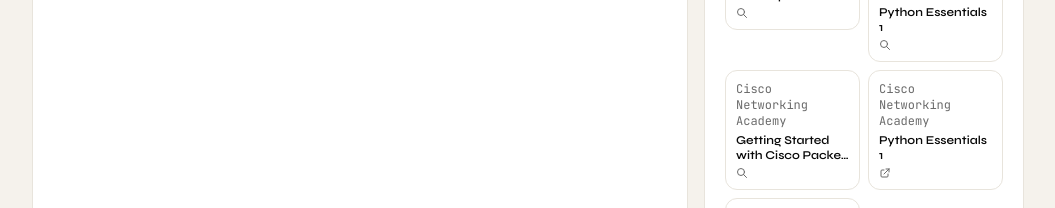
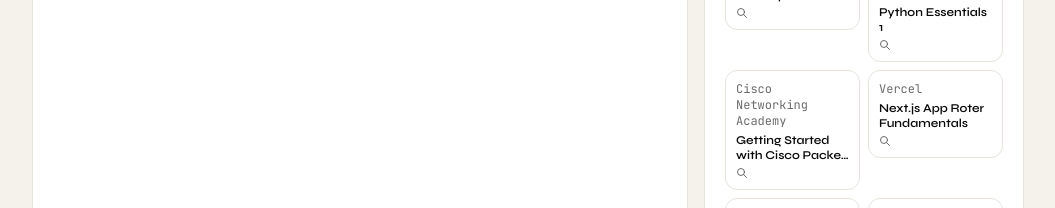
Before and after one commit to JustRax/portfolio, a Vue app: page /#/ in a window 1280 px wide. Shown: the part 1490-1698 px from the top of the page, without its empty margins (112-1167 px from the left). Built offline with nearby package versions, Linux system fonts and the light colour scheme.

Commit message:
Refactor code structure for improved readability and maintainability

```diff
--- a/src/data/portfolio.js
+++ b/src/data/portfolio.js
@@ -12,6 +12,7 @@
 import introCert from '../assets/images/intro_to_css.png'
 import settingupCert from '../assets/images/setting_up.png'
 import installingCert from '../assets/images/installing_and_configuring.png'
+import NextJsCert from '../assets/images/nextjs.png'
 import resume from '../assets/catibod_resume.pdf'
 
 
@@ -160,6 +161,11 @@
     image: ciscoCert,
   },
   {
+    name: 'Next.js App Roter Fundamentals',
+    issuer: 'Vercel',
+    image: NextJsCert,
+  },
+  {
     name: 'Python Essentials 1',
     issuer: 'Cisco Networking Academy',
     badgeUrl: 'https://images.credly.com/size/110x110/images/68c0b94d-f6ac-40b1-a0e0-921439eb092e/image.png',
@@ -168,7 +174,7 @@
   {
     name: 'Apply AI: Analyze Customer Reviews',
     issuer: 'Cisco Networking Academy',
-    badgeUrl: 'https://images.credly.com/images/32aad19b-a359-48f5-a332-2cd9ac2b8731/blob',
+    badgeUrl: 'https://images.credly.com/size/340x340/images/5ba48a47-11b2-452f-a641-5184ba2f6a67/blob',
     url: 'https://www.credly.com/badges/145c82b5-2c23-4faa-aa8c-3b6cdb9ad133/public_url',
   }
 
```
Also changed, not shown: src/assets/images/nextjs.png (added).
